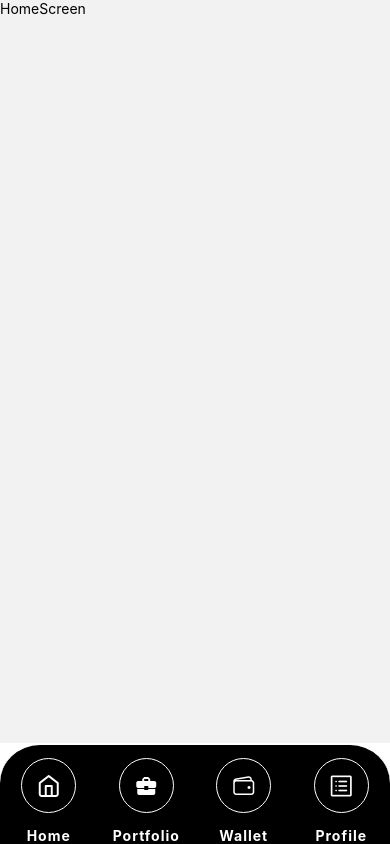
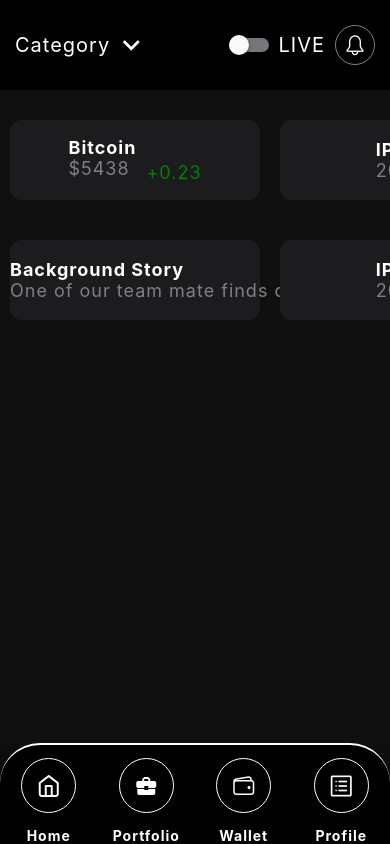
Before and after one commit to Hartz-byte/native-probo-app-clone, a React Native app: screen /Home in a window 390 px wide. Built offline with nearby package versions, Linux system fonts and the light colour scheme.

Commit message:
working on the slider component

```diff
--- a/App.js
+++ b/App.js
@@ -1,12 +1,12 @@
+import { StyleSheet, View } from "react-native";
 import { StatusBar } from "expo-status-bar";
-import { StyleSheet, View } from "react-native";
 
 import TabNavigator from "./src/TabNavigator/TabNavigator";
 
 export default function App() {
   return (
     <View style={styles.container}>
-      <StatusBar style="auto" />
+      {/* <StatusBar style="auto" /> */}
 
       <TabNavigator />
     </View>
@@ -16,5 +16,6 @@ export default function App() {
 const styles = StyleSheet.create({
   container: {
     flex: 1,
+    backgroundColor: "#0D0D0D",
   },
 });
--- /dev/null
+++ b/src/Components/HomeScreenComponents/BackgroundStory.jsx
@@ -0,0 +1,27 @@
+import React from "react";
+import { StyleSheet, View, Text } from "react-native";
+
+const BackgroundStory = () => {
+  return (
+    <View style={styles.container}>
+      <Text style={styles.title}>Background Story</Text>
+    </View>
+  );
+};
+
+const styles = StyleSheet.create({
+  container: {
+    width: "95%",
+    height: 150,
+    backgroundColor: "white",
+    margin: "2.5%",
+    padding: "5%",
+  },
+  title: {
+    fontWeight: "bold",
+    letterSpacing: 1,
+    fontSize: 16,
+  },
+});
+
+export default BackgroundStory;
--- /dev/null
+++ b/src/Components/HomeScreenComponents/HeaderComponent.jsx
@@ -0,0 +1,76 @@
+import React, { useState } from "react";
+import { StyleSheet, View, Text, TouchableOpacity, Switch } from "react-native";
+import { MaterialIcons, SimpleLineIcons } from "@expo/vector-icons";
+
+const HeaderComponent = () => {
+  const [isLive, setIsLive] = useState(false);
+
+  return (
+    <View style={styles.container}>
+      {/* left section */}
+      <View>
+        <TouchableOpacity style={styles.displayFlex}>
+          <Text style={styles.text}>Category</Text>
+
+          <MaterialIcons name="keyboard-arrow-down" size={34} color="white" />
+        </TouchableOpacity>
+      </View>
+
+      {/* right section */}
+      <View style={styles.displayFlex2}>
+        {/* toggle icon */}
+        <Switch
+          trackColor={{ false: "#767577", true: "#81b0ff" }}
+          onValueChange={setIsLive}
+          value={isLive}
+        />
+
+        <Text style={styles.text}>LIVE</Text>
+
+        {/* notification icon */}
+        <TouchableOpacity style={styles.circle}>
+          <SimpleLineIcons name="bell" size={20} color="white" />
+        </TouchableOpacity>
+      </View>
+    </View>
+  );
+};
+
+const styles = StyleSheet.create({
+  container: {
+    width: "100%",
+    height: 90,
+    backgroundColor: "black",
+    flexDirection: "row",
+    justifyContent: "space-between",
+    alignItems: "center",
+  },
+  text: {
+    color: "white",
+    letterSpacing: 1,
+    fontSize: 20,
+  },
+  displayFlex: {
+    flexDirection: "row",
+    alignItems: "center",
+    gap: 4,
+    marginLeft: 15,
+  },
+  displayFlex2: {
+    flexDirection: "row",
+    alignItems: "center",
+    gap: 10,
+    marginRight: 15,
+  },
+  circle: {
+    width: 40,
+    height: 40,
+    borderRadius: 30,
+    borderWidth: 1,
+    borderColor: "gray",
+    justifyContent: "center",
+    alignItems: "center",
+  },
+});
+
+export default HeaderComponent;
--- /dev/null
+++ b/src/Components/HomeScreenComponents/SliderComponent.jsx
@@ -0,0 +1,70 @@
+import React from "react";
+import { StyleSheet, View, Text, FlatList } from "react-native";
+
+const SliderComponent = ({ items, condition }) => {
+  return (
+    <View>
+      <FlatList
+        horizontal
+        data={items}
+        keyExtractor={(item) => item.title}
+        showsHorizontalScrollIndicator={false}
+        renderItem={({ item }) => {
+          return (
+            <View style={styles.sliderContainer}>
+              <View style={styles.itemBox}>
+                <View style={styles.displayFlex}>
+                  <View>
+                    <Text style={styles.text}>{item.title}</Text>
+                    <Text style={styles.text2}>{item.subtitle}</Text>
+                  </View>
+
+                  <Text style={styles.text3}>{item.increament}</Text>
+                </View>
+              </View>
+            </View>
+          );
+        }}
+      />
+    </View>
+  );
+};
+
+const styles = StyleSheet.create({
+  sliderContainer: {
+    flexDirection: "row",
+    marginTop: 20,
+  },
+  itemBox: {
+    width: 250,
+    height: 80,
+    backgroundColor: "#1c1c1e",
+    justifyContent: "center",
+    alignItems: "center",
+    margin: 10,
+    borderRadius: 12,
+  },
+  text: {
+    color: "white",
+    letterSpacing: 1,
+    fontWeight: "bold",
+    fontSize: 18,
+  },
+  text2: {
+    color: "gray",
+    letterSpacing: 1,
+    fontSize: 18,
+  },
+  text3: {
+    color: "green",
+    letterSpacing: 1,
+    fontSize: 18,
+    marginTop: 25,
+  },
+  displayFlex: {
+    flexDirection: "row",
+    gap: 10,
+  },
+});
+
+export default SliderComponent;
--- a/src/Screens/HomeScreen.jsx
+++ b/src/Screens/HomeScreen.jsx
@@ -1,14 +1,33 @@
 import React from "react";
-import { StyleSheet, View, Text } from "react-native";
+import { StyleSheet, SafeAreaView } from "react-native";
+
+import HeaderComponent from "../Components/HomeScreenComponents/HeaderComponent";
+import SliderComponent from "../Components/HomeScreenComponents/SliderComponent";
+import BackgroundStory from "../Components/HomeScreenComponents/BackgroundStory";
+
+import { SliderItem, SliderItem2 } from "../Utils/SliderItem";
 
 const HomeScreen = () => {
   return (
-    <View>
-      <Text>HomeScreen</Text>
-    </View>
+    <SafeAreaView style={styles.container}>
+      {/* header component */}
+      <HeaderComponent />
+
+      {/* small slider component */}
+      <SliderComponent items={SliderItem} />
+
+      {/* big slider component */}
+      {/* <BackgroundStory /> */}
+      <SliderComponent items={SliderItem2} condition={true} />
+    </SafeAreaView>
   );
 };
 
-const styles = StyleSheet.create({});
+const styles = StyleSheet.create({
+  container: {
+    flex: 1,
+    backgroundColor: "#101011",
+  },
+});
 
 export default HomeScreen;
--- a/src/TabNavigator/TabNavigator.jsx
+++ b/src/TabNavigator/TabNavigator.jsx
@@ -10,7 +10,6 @@ import ProfileScreen from "../Screens/ProfileScreen";
 
 import {
   AntDesign,
-  MaterialIcons,
   Feather,
   MaterialCommunityIcons,
   Ionicons,
--- /dev/null
+++ b/src/Utils/SliderItem.js
@@ -0,0 +1,49 @@
+export const SliderItem = [
+  {
+    title: "Bitcoin",
+    subtitle: "$5438",
+    increament: "+0.23",
+    // image: "",
+  },
+  {
+    title: "IPL",
+    subtitle: "2024",
+    // image: "",
+  },
+  {
+    title: "Ethereum",
+    subtitle: "$5438",
+    increament: "+0.23",
+    // image: "",
+  },
+  {
+    title: "Men's world cup",
+    subtitle: "Cricket",
+    // image: "",
+  },
+  {
+    title: "Champion league",
+    subtitle: "Football",
+    // image: "",
+  },
+];
+
+export const SliderItem2 = [
+  {
+    title: "Background Story",
+    subtitle:
+      "One of our team mate finds difficulty while booking train ticket on IRCTC app. He encountered numerous problems such as logged in the app, automatically logout, interface looks cluttered, and require a captcha each time he logged in. Additionally, there were unclear instructions for booking train tickets, and he was having trouble with class and quota sections.",
+    // image: "",
+  },
+  {
+    title: "IPL",
+    subtitle: "2024",
+    // image: "",
+  },
+  {
+    title: "Ethereum",
+    subtitle: "$5438",
+    increament: "+0.23",
+    // image: "",
+  },
+];
```
